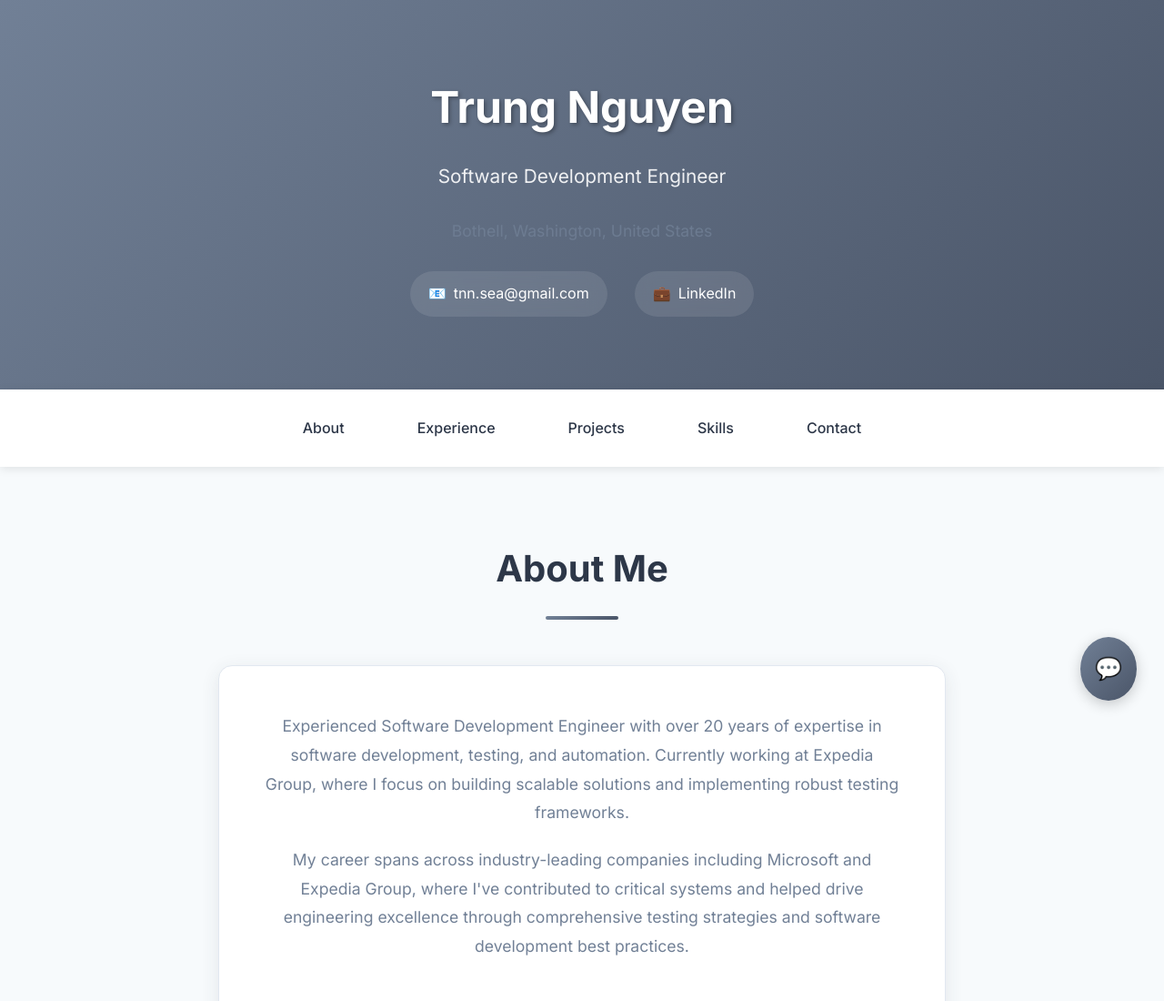
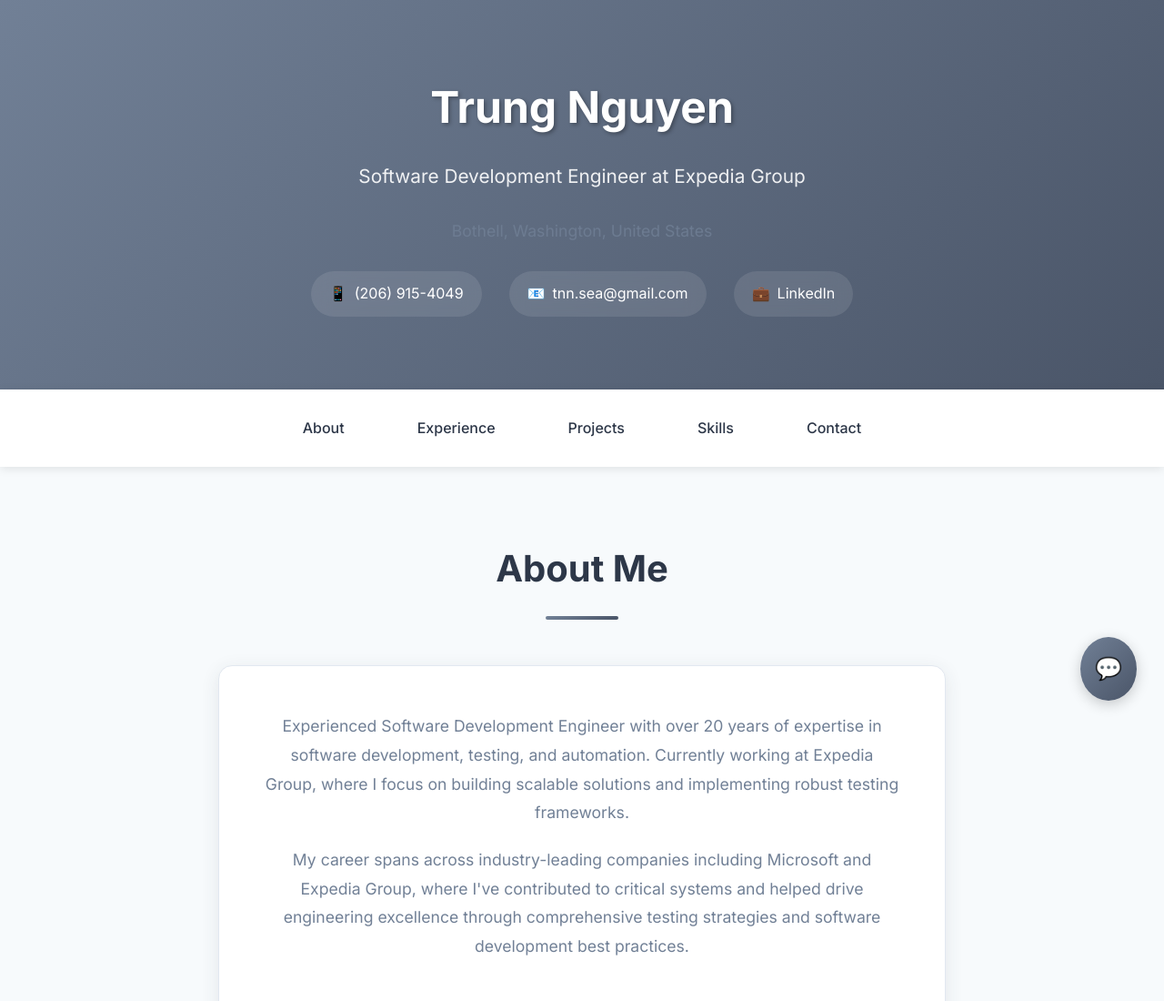
Before and after one commit to CosmoNguyen/trung-nguyen-website, a plain HTML site: page index.html in a window 1280 px wide. Shown: the top 1100 px of the page at 91% size. Drawn offline with Linux system fonts and the light colour scheme.

Commit message:
Update index.html

```diff
--- a/index.html
+++ b/index.html
@@ -560,9 +560,13 @@
 <div class="container">
     <div class="header-content fade-in">
         <h1>Trung Nguyen</h1>
-<p>Software Development Engineer</p>
+        <p>Software Development Engineer at Expedia Group</p>
         <div class="location">Bothell, Washington, United States</div>
         <div class="contact-info">
+            <div class="contact-item">
+                <span>📱</span>
+                <a href="tel:2069154049">(206) 915-4049</a>
+            </div>
             <div class="contact-item">
                 <span>📧</span>
                 <a href="mailto:tnn.sea@gmail.com">tnn.sea@gmail.com</a>
@@ -835,7 +839,7 @@
     </script>
 <div id="chat-icon" title="Chat with Suji 🤖">💬</div><script>
 document.getElementById("chat-icon").addEventListener("click", () => {
-    const chatUrl = "https://huggingface.co/spaces/Trung-Nguyen/trungs_career_chat";
+    const chatUrl = "https://huggingface.co/spaces/Trung-Nguyen/trungs_chat";
     const popupWidth = 500;
     const popupHeight = 600;
     const left = window.screenX + window.outerWidth - popupWidth - 20;
```
Lines whose indentation alone changed are shown as unchanged.
